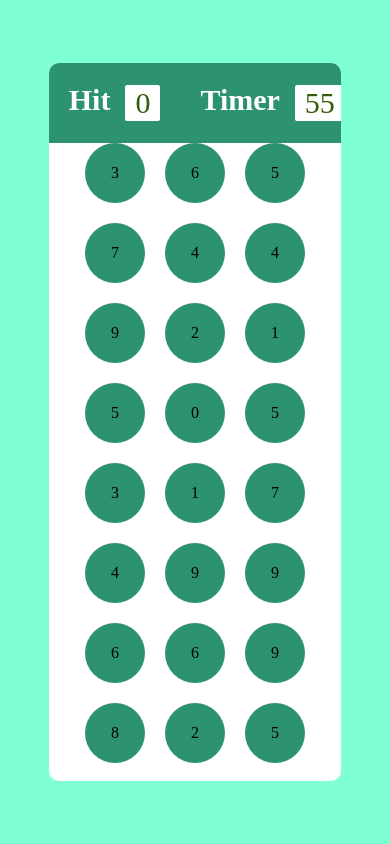
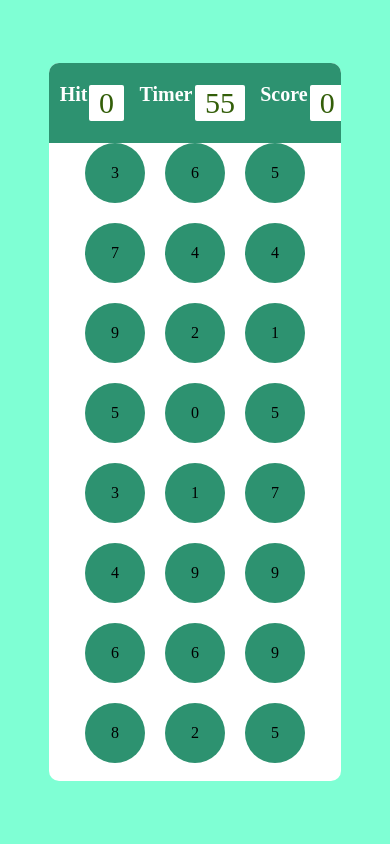
Before and after one commit to 22UCS097/js_game, a plain HTML site: page index.html in a window 390 px wide. Drawn offline with Linux system fonts and the light colour scheme.

Commit message:
Update style.css
for responsiveness ,add @media

```diff
--- a/style.css
+++ b/style.css
@@ -94,3 +94,31 @@ body{
 .bubble:hover{
     background-color: rgb(5, 121, 83);
 }
+
+
+@media screen and (max-width:1025px) {
+    .nav {
+
+        width:100%;
+    }
+    .box{
+        height:2fr;
+        font-size:3%;
+         padding:2%;
+        display:flex;
+       /* justify-content:center;
+        align-items:center; */
+        gap:2.5%;
+        margin-left:2%;
+    }
+    .box h3{
+
+        /* height:3fr; */
+        color:white;
+        font-size:20px;
+
+
+    }
+
+
+}
```
